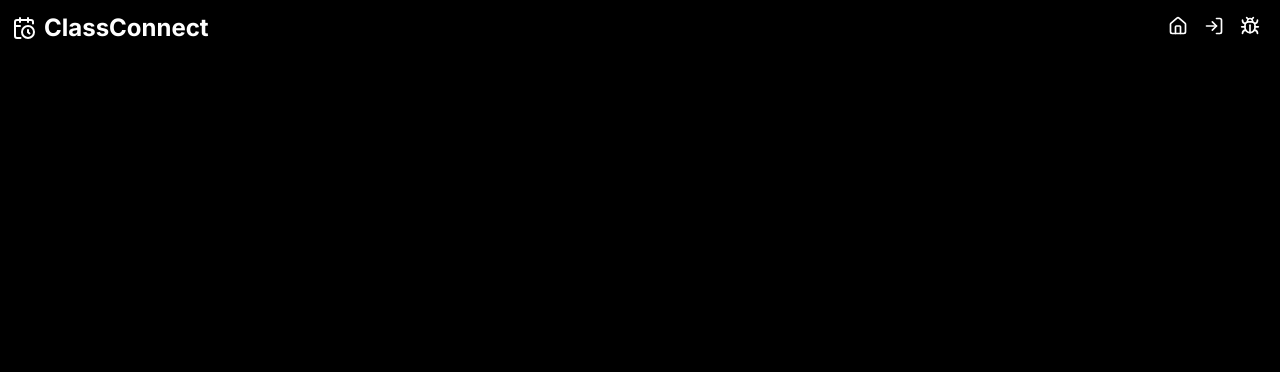
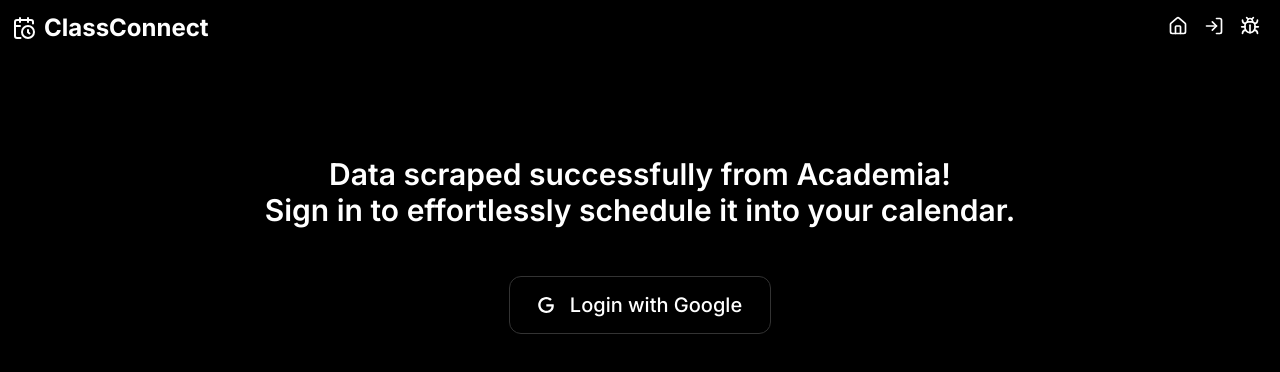
Before and after one commit to meyyappan055/ClassConnect, a React (Vite) app in the folder app/frontend/: page /calendarlogin in a window 1280 px wide. Before the commit this address had no page. Shown: the top 372 px of the page. Built offline with nearby package versions, Linux system fonts and the light colour scheme.

Commit message:
feat : add google login page UI

```diff
--- a/app/frontend/src/App.jsx
+++ b/app/frontend/src/App.jsx
@@ -3,6 +3,7 @@ import Mainpage from "./pages/Mainpage"
 import ContactPage from "./pages/ContactPage"
 import { BrowserRouter, Routes, Route } from "react-router-dom"
 import Navbar from "./components/Navbar"
+import CalendarLoginPage from "./pages/CalendarLoginPage"
 
 function App() {
 
@@ -13,6 +14,7 @@ function App() {
           <Route path="/" element={<Mainpage />}/>
           <Route path="/login" element={<LoginPage />} />
           <Route path="/contact" element={<ContactPage />} />
+          <Route path="/calendarlogin" element={<CalendarLoginPage />} />
         </Routes>
     </BrowserRouter>
   )
--- /dev/null
+++ b/app/frontend/src/components/GoogleSignIn.jsx
@@ -0,0 +1,23 @@
+import { Button } from "@/components/ui/button";
+
+export function GoogleSignIn() {
+  return (
+    <div className="flex flex-col items-center">
+
+      <div className=" mt-28 font-semibold font-inter text-3xl text-center">
+        Data scraped successfully from Academia! <br></br> Sign in to effortlessly schedule it into your calendar.
+      </div>
+
+      <Button variant="outline" className="rounded-xl mt-12 p-7 font-inter text-xl ">
+
+        <svg xmlns="http://www.w3.org/2000/svg" viewBox="0 0 24 24" className="h-6 w-6 mr-2">
+          <path
+            d="M12.48 10.92v3.28h7.84c-.24 1.84-.853 3.187-1.787 4.133-1.147 1.147-2.933 2.4-6.053 2.4-4.827 0-8.6-3.893-8.6-8.72s3.773-8.72 8.6-8.72c2.6 0 4.507 1.027 5.907 2.347l2.307-2.307C18.747 1.44 16.133 0 12.48 0 5.867 0 .307 5.387.307 12s5.56 12 12.173 12c3.573 0 6.267-1.173 8.373-3.36 2.16-2.16 2.84-5.213 2.84-7.667 0-.76-.053-1.467-.173-2.053H12.48z"
+            fill="currentColor"
+          />
+        </svg>
+        Login with Google
+      </Button>
+    </div>
+  );
+}
--- /dev/null
+++ b/app/frontend/src/pages/CalendarLoginPage.jsx
@@ -0,0 +1,12 @@
+import { GoogleSignIn } from "../components/GoogleSignIn"
+
+
+const CalendarLoginPage = () => {
+  return (
+    <div>
+      <GoogleSignIn />
+    </div>
+  )
+}
+
+export default CalendarLoginPage
```
